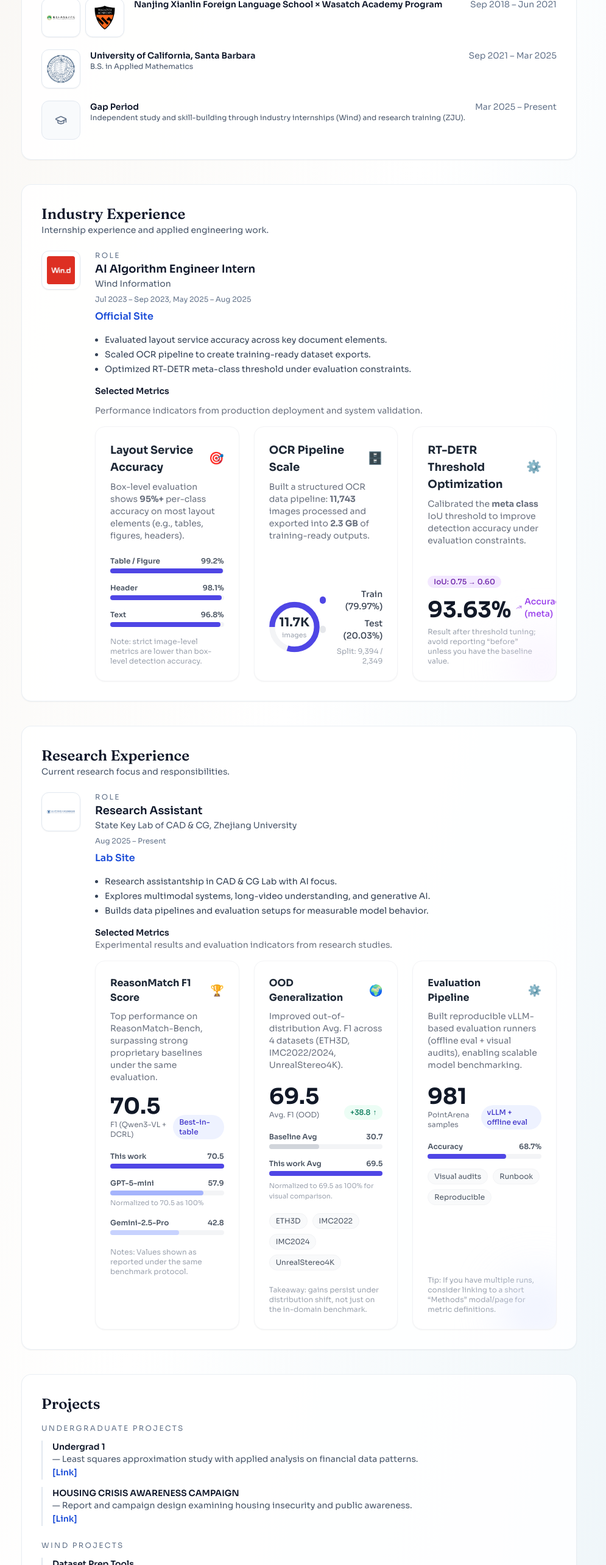
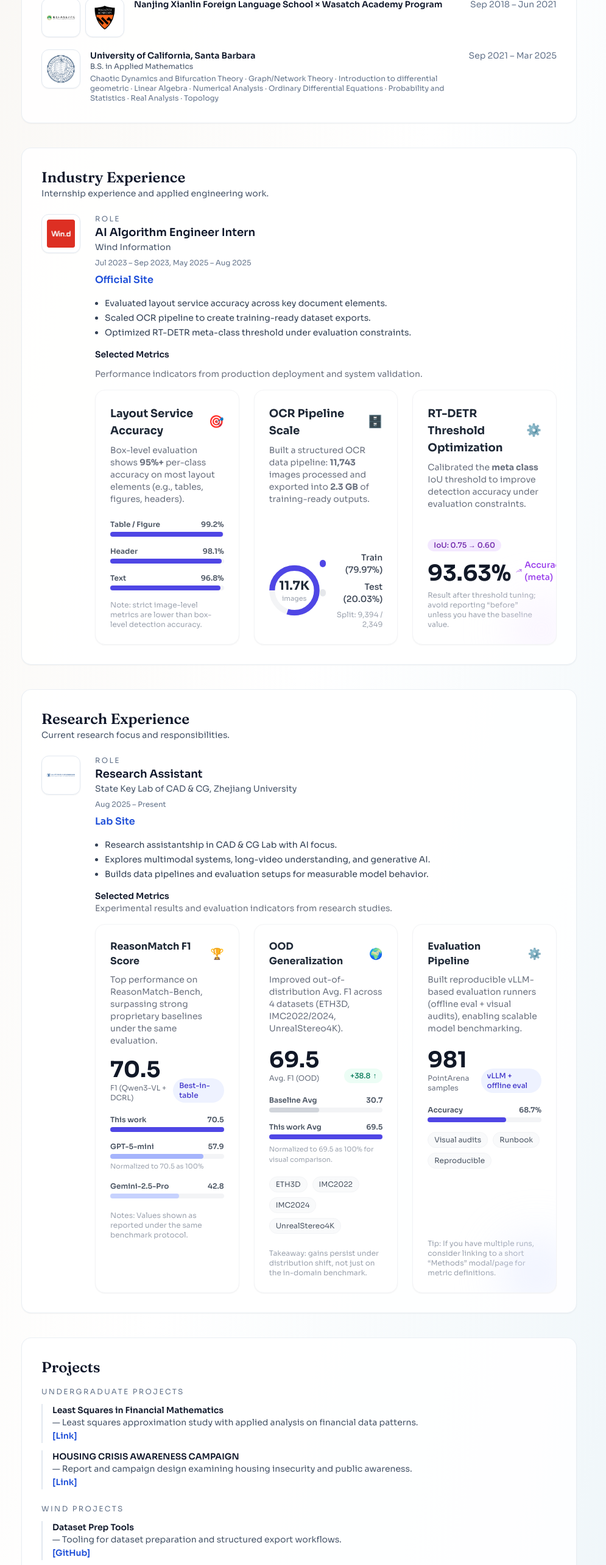
Before and after one commit to Samzengsy/Personal-Website, a React (Vite) app: page / in a window 1280 px wide. Shown: the part 1020-3586 px from the top of the page at 61% size, without its empty margins (285-1280 px from the left). Built offline with nearby package versions, Linux system fonts and the light colour scheme.

Commit message:
update content

```diff
--- a/components/Experience.tsx
+++ b/components/Experience.tsx
@@ -1,5 +1,4 @@
 import React from 'react';
-import { GraduationCap } from 'lucide-react';
 import { ASSET_BASE } from '../constants';
 
 const Logo: React.FC<{ src: string; alt: string; href: string }> = ({ src, alt, href }) => (
@@ -11,13 +10,6 @@ const Logo: React.FC<{ src: string; alt: string; href: string }> = ({ src, alt,
   >
     <img src={src} alt={alt} className="max-h-full max-w-full object-contain" />
   </a>
-);
-
-const IconBadge: React.FC<{ label: string }> = ({ label }) => (
-  <div className="h-14 w-14 md:h-16 md:w-16 rounded-xl border border-slate-200 bg-slate-50 flex items-center justify-center text-slate-500">
-    <GraduationCap size={20} aria-hidden="true" />
-    <span className="sr-only">{label}</span>
-  </div>
 );
 
 export const Experience: React.FC = () => {
@@ -63,17 +55,11 @@ export const Experience: React.FC = () => {
               <div>
                 <div className="text-sm font-semibold text-slate-900">University of California, Santa Barbara</div>
                 <div className="text-xs text-slate-600">B.S. in Applied Mathematics</div>
+                <div className="text-xs text-slate-500 mt-1">
+                  Chaotic Dynamics and Bifurcation Theory · Graph/Network Theory · Introduction to differential geometric · Linear Algebra · Numerical Analysis · Ordinary Differential Equations · Probability and Statistics · Real Analysis · Topology
+                </div>
               </div>
               <div className="text-sm text-slate-500 md:text-right">Sep 2021 – Mar 2025</div>
-            </div>
-
-            <div className="grid grid-cols-1 md:grid-cols-[auto,1fr,auto] gap-4 items-start">
-              <IconBadge label="Gap Period" />
-              <div>
-                <div className="text-sm font-semibold text-slate-900">Gap Period</div>
-                <div className="text-xs text-slate-600">Independent study and skill-building through industry internships (Wind) and research training (ZJU).</div>
-              </div>
-              <div className="text-sm text-slate-500 md:text-right">Mar 2025 – Present</div>
             </div>
           </div>
         </div>
--- a/components/Lifestyle.tsx
+++ b/components/Lifestyle.tsx
@@ -1,7 +1,8 @@
 import React from 'react';
+import { ASSET_BASE } from '../constants';
 
 const lifestyleLinks = [
-  { label: 'Photography', href: '/lifestyle/photography' },
+  { label: 'Photography', href: '/lifestyle/photography', image: `${ASSET_BASE}data/joshua-tree.jpg` },
   { label: 'Travel', href: '/lifestyle/travel' },
   { label: 'Sports', href: '/lifestyle/sports' },
   { label: 'Music', href: '/lifestyle/music' },
@@ -20,7 +21,7 @@ export const Lifestyle: React.FC<LifestyleProps> = ({ onNavigate }) => {
         <p className="text-sm md:text-base text-slate-700 max-w-3xl">
           Beyond research, I stay grounded through photography, travel, sports, music and wine tasting.
         </p>
-        <div className="mt-4 flex flex-wrap gap-2">
+        <div className="mt-5 grid grid-cols-1 sm:grid-cols-2 lg:grid-cols-3 gap-4">
           {lifestyleLinks.map((item) => (
             <a
               key={item.label}
@@ -30,9 +31,21 @@ export const Lifestyle: React.FC<LifestyleProps> = ({ onNavigate }) => {
                 event.preventDefault();
                 onNavigate(item.href);
               }}
-              className="text-sm font-medium px-3 py-1.5 rounded-full bg-slate-100 text-slate-700 hover:bg-slate-200 transition-colors"
+              className="group relative h-32 rounded-2xl border border-slate-200 overflow-hidden bg-slate-50"
             >
-              {item.label}
+              {item.image ? (
+                <img
+                  src={item.image}
+                  alt={item.label}
+                  className="absolute inset-0 h-full w-full object-cover transition-transform duration-500 group-hover:scale-105"
+                />
+              ) : null}
+              <div className={`absolute inset-0 ${item.image ? 'bg-slate-900/35' : 'bg-slate-50'} transition-colors`} />
+              <div className="relative z-10 h-full w-full flex items-center justify-center">
+                <span className={`text-sm font-semibold tracking-wide ${item.image ? 'text-white' : 'text-slate-700'}`}>
+                  {item.label}
+                </span>
+              </div>
             </a>
           ))}
         </div>
--- a/components/Projects.tsx
+++ b/components/Projects.tsx
@@ -2,7 +2,7 @@ import React from 'react';
 import { PROJECT_GROUPS } from '../constants';
 
 const projectDescriptions: Record<string, string> = {
-  'Undergrad 1': 'Least squares approximation study with applied analysis on financial data patterns.',
+  'Least Squares in Financial Mathematics': 'Least squares approximation study with applied analysis on financial data patterns.',
   'HOUSING CRISIS AWARENESS CAMPAIGN': 'Report and campaign design examining housing insecurity and public awareness.',
   'Dataset Prep Tools': 'Tooling for dataset preparation and structured export workflows.',
   'Vision Eval Tools': 'Evaluation toolkit for vision model performance and error inspection.',
--- a/constants.ts
+++ b/constants.ts
@@ -99,7 +99,7 @@ export const PROJECT_GROUPS: ProjectGroup[] = [
     id: 'undergrad',
     label: 'Undergrad',
     items: [
-      { label: 'Undergrad 1', url: `${ASSET_BASE}data/Math_Final_Project.pdf` },
+      { label: 'Least Squares in Financial Mathematics', url: `${ASSET_BASE}data/Math_Final_Project.pdf` },
       {
         label: 'HOUSING CRISIS AWARENESS CAMPAIGN',
         url: `${ASSET_BASE}data/Final%20Report_%20Housing%20Crisis%20Awareness%20Campaign.pdf`,
```
